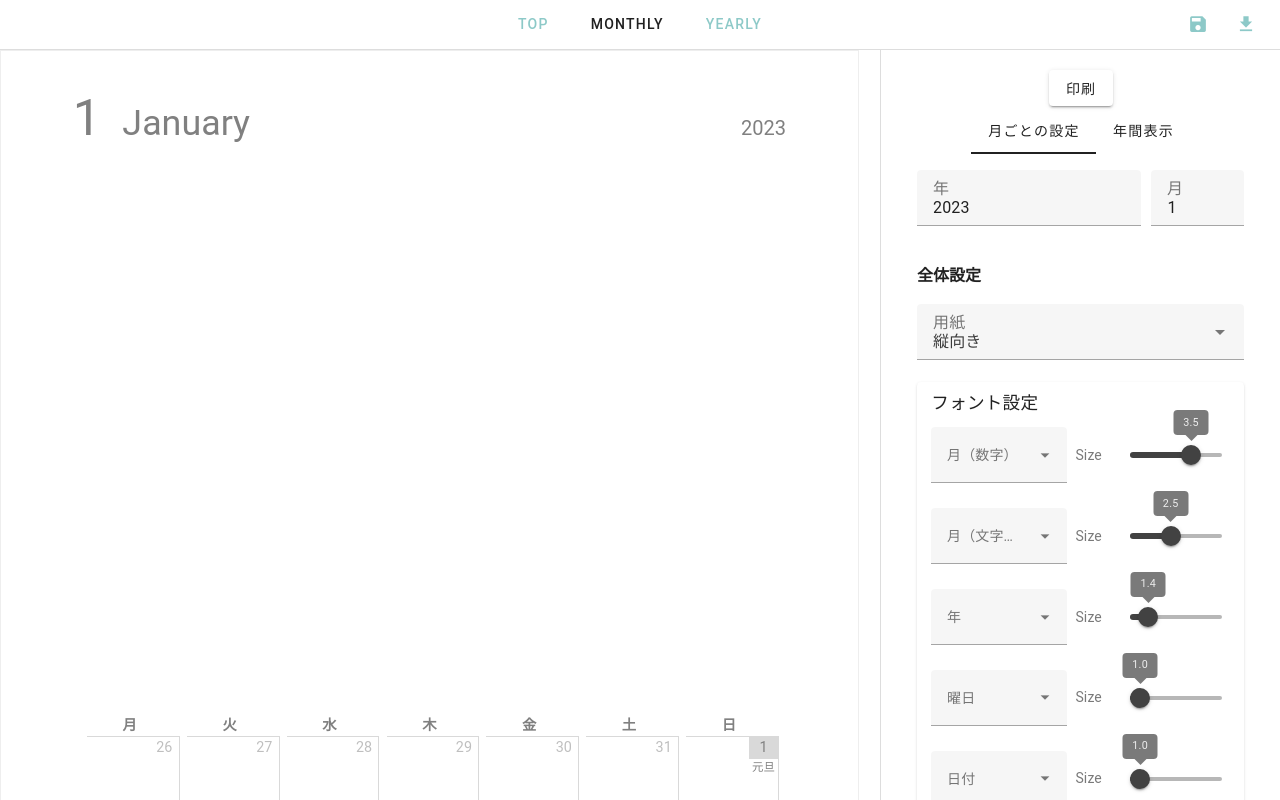
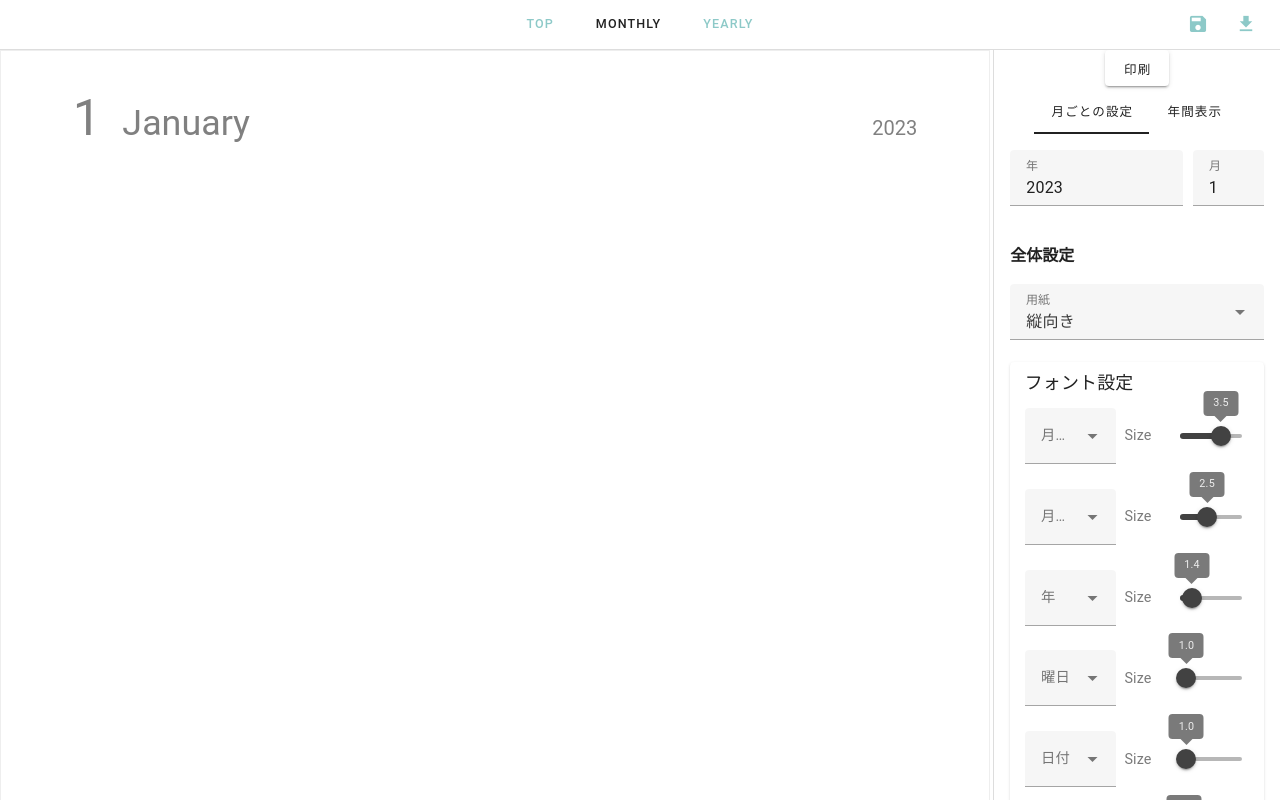
Before and after one commit to satocheeen/calendar-maker, a Nuxt app: page /monthly in a window 1280 px wide. Built offline with nearby package versions, Linux system fonts and the light colour scheme.

Commit message:
プリセットボタンにtooltip配置

```diff
--- a/app.vue
+++ b/app.vue
@@ -40,22 +40,6 @@ html::-webkit-scrollbar {
   width: 0;
   height: 0;
 }
-
-// フォントの基準サイズがカレンダーに合わせて変わるので、コントロールパネルで使用するフォントサイズは単位をremからemに変更
-.v-card-title {
-  font-size: 1.1em !important;
-}
-.v-card-text, .v-btn--size-default, .text-button {
-  font-size: 0.875em !important;
-}
-.v-input,.v-field,.v-label {
-  font-size: 1em !important;
-}
-.v-overlay-contaier {
-  * {
-    font-size: 1em !important;
-  }
-}
 </style>
 
 <style lang="scss" module>
--- a/components/common/CalendarViewLayout.vue
+++ b/components/common/CalendarViewLayout.vue
@@ -18,6 +18,8 @@ export default defineComponent({
 </script>
 
 <style lang="scss" module>
+$sidebarWidth: 20rem;
+
 .container {
     display: flex;
     justify-content: space-between;
@@ -34,7 +36,8 @@ export default defineComponent({
     }
 }
 .calendar {
-    width: calc(100vw - 420px);
+    width: calc(100vw - ($sidebarWidth + 2px));
+    box-sizing: border-box;
     overflow-y: auto;
     user-select: none;
 
@@ -42,8 +45,7 @@ export default defineComponent({
 }
 .sidebar {
     box-sizing: border-box;
-    width: 400px;
-    padding: 20px;
+    width: $sidebarWidth;
     overflow-y: scroll;
 
     text-align: left;
--- a/components/common/FontSelect.vue
+++ b/components/common/FontSelect.vue
@@ -1,4 +1,5 @@
 <template>
+    <ClientOnly>
         <v-select
             :label="$props.label"
             :items="fonts"
@@ -13,6 +14,7 @@
                 />
             </template>
         </v-select>
+    </ClientOnly>
 </template>
 
 <script lang="ts">
--- a/components/monthly-calendar/setting/ColorSettingPanel.vue
+++ b/components/monthly-calendar/setting/ColorSettingPanel.vue
@@ -4,16 +4,24 @@
             色設定
         </v-card-title>
         <v-card-actions>
-            <v-btn flat color="primary" @click="onSaveToPreset">プリセット保存</v-btn>
+            <v-tooltip activator="" text="保存すると他の年月でもカラーセットを使用できるようになります">
+                <template v-slot:activator="{ props }">
+                    <v-btn flat color="primary" v-bind="props" @click="onSaveToPreset">プリセット保存</v-btn>
+                </template>
+            </v-tooltip>
 
             <v-menu
                 :close-on-content-click="false"
             >
                 <template v-slot:activator="{ props }">
-                    <v-btn flat color="primary" v-bind="props"
-                    >
-                        プリセット読込
-                    </v-btn>
+                    <v-tooltip activator="" text="保存済みのカラーセットを読み込みます">
+                        <template v-slot:activator="{ props: props2 }">
+                            <v-btn flat color="primary" v-bind="{...props, ...props2}"
+                            >
+                                プリセット読込
+                            </v-btn>
+                        </template>
+                    </v-tooltip>
                 </template>
                 <PresetSelector
                     @select="setPreset" @delete="removePreset" />
--- a/components/monthly-calendar/setting/FontSettingItem.vue
+++ b/components/monthly-calendar/setting/FontSettingItem.vue
@@ -2,7 +2,7 @@
     <div :class="$style.row">
         <font-select
             :label="$props.label"
-            v-model:model-value="currentFontFamily"
+            v-model:value="currentFontFamily"
         />
         <v-slider
             label="Size"
```
Lines whose indentation alone changed are shown as unchanged.
